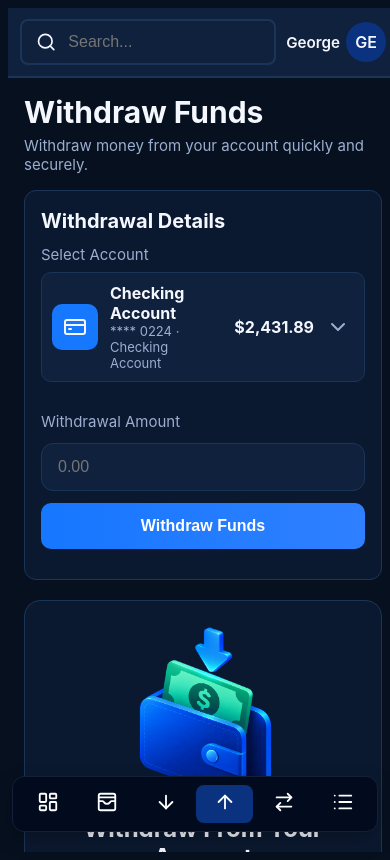
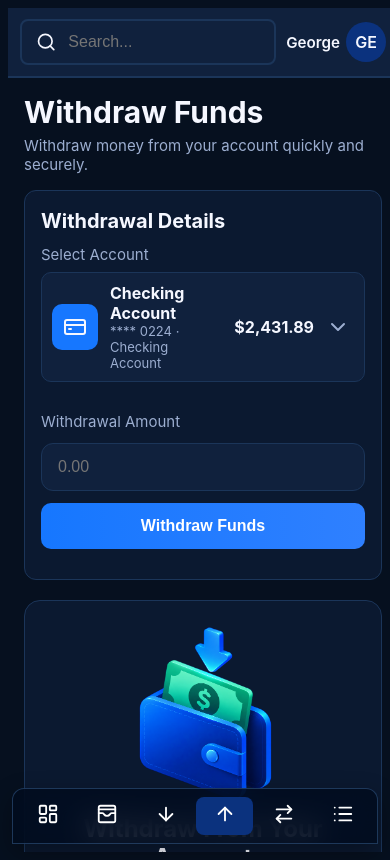
Before and after one commit to jdv75/Bank-Interface-Application, a React (Vite) app: page /withdraw in a window 390 px wide. Built offline with nearby package versions, Linux system fonts and the light colour scheme.

Commit message:
Adjusted bottom navigaton bar

```diff
--- a/src/components/Sidebar/Sidebar.css
+++ b/src/components/Sidebar/Sidebar.css
@@ -187,10 +187,13 @@
         width: 100%;
         min-height: 0;
         height: auto;
-        padding: 8px 6px;
-        border: 1px solid #142039;
-        border-radius: 12px;
-        box-shadow: 0 8px 20px rgba(0, 0, 0, 0.25);
+        padding: 8px 6px calc(8px + env(safe-area-inset-bottom));
+        border: 1px solid rgba(54, 91, 139, 0.55);
+        border-radius: 12px 12px 0 0;
+        background-color: rgba(2, 11, 29, 0.82);
+        box-shadow: 0 8px 24px rgba(0, 0, 0, 0.32);
+        -webkit-backdrop-filter: blur(14px) saturate(140%);
+        backdrop-filter: blur(14px) saturate(140%);
     }
 
     .sidebar-logo {
--- a/src/layouts/DashboardLayout.css
+++ b/src/layouts/DashboardLayout.css
@@ -66,7 +66,7 @@ body:has(.dashboard-layout) {
         position: fixed;
         z-index: 10;
         right: 12px;
-        bottom: max(12px, env(safe-area-inset-bottom));
+        bottom: 0;
         left: 12px;
     }
 }
```
